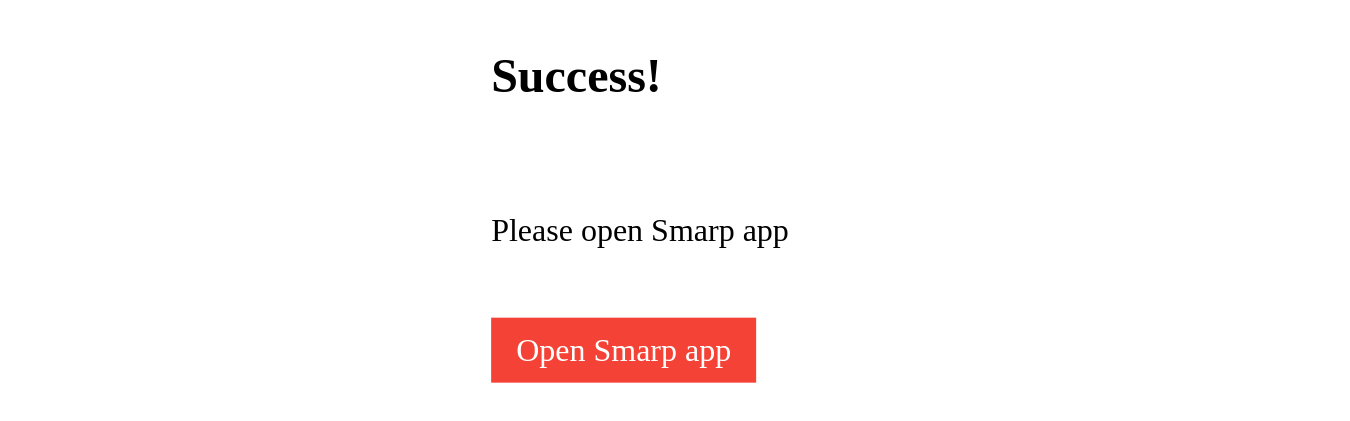
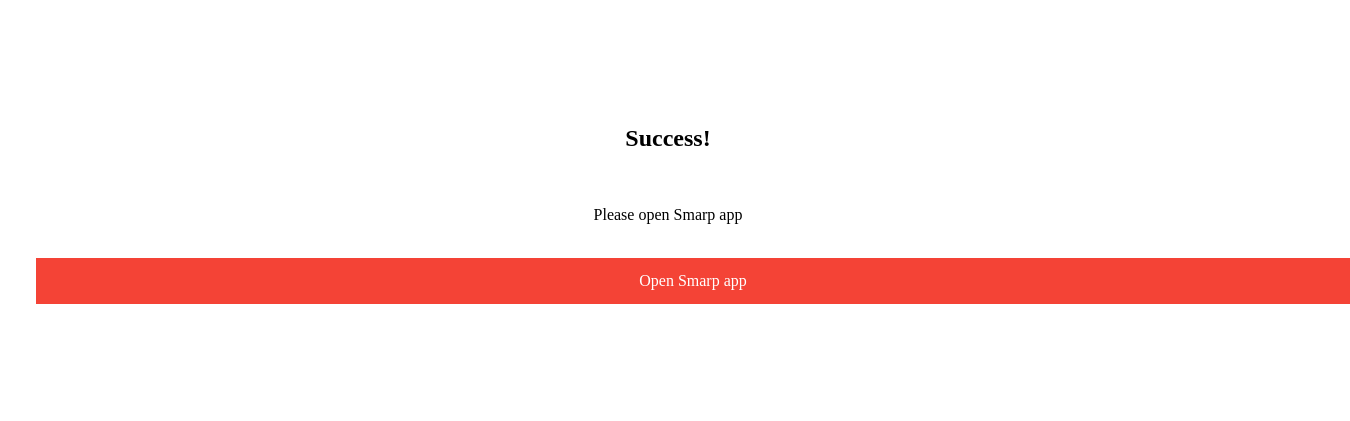
Before and after one commit to smarpMobileDeveloper/smarpmobiledeveloper.github.io, a plain HTML site: page index.html in a window 1280 px wide. Shown: the part 205-626 px from the top of the page, 1350 px wide, since content can reach past the window. Drawn offline with Linux system fonts and the light colour scheme.

Commit message:
Update index.html

```diff
--- a/index.html
+++ b/index.html
@@ -15,25 +15,26 @@ a:hover, a:active {
   background-color: red;
 }
 
-.centered {
-  position: fixed;
-  top: 50%;
-  left: 50%;
-  /* bring your own prefixes */
-  transform: translate(-50%, -50%);
-  font-size: 200%;
+.block {
+  display: block;
+  width: 100%;
+  border: none;
+  padding: 14px 28px;
+  cursor: pointer;
+  text-align: center;
 }
 </style>
 </head>
 <body>
-
-<div class="centered">
+<br/><br/><br/><br/><br/><br/><br/><br/>
+<br/><br/><br/><br/><br/><br/><br/><br/>
+<div class="block">
 <h2>Success!</h2>
 
 <br/>
 <p>Please open Smarp app</p>
 <br/>
-<a href="https://login.smarpshare.com">Open Smarp app</a>
+<a href="https://login.smarpshare.com" class="block">Open Smarp app</a>
 </div>
 
 </body>
```
